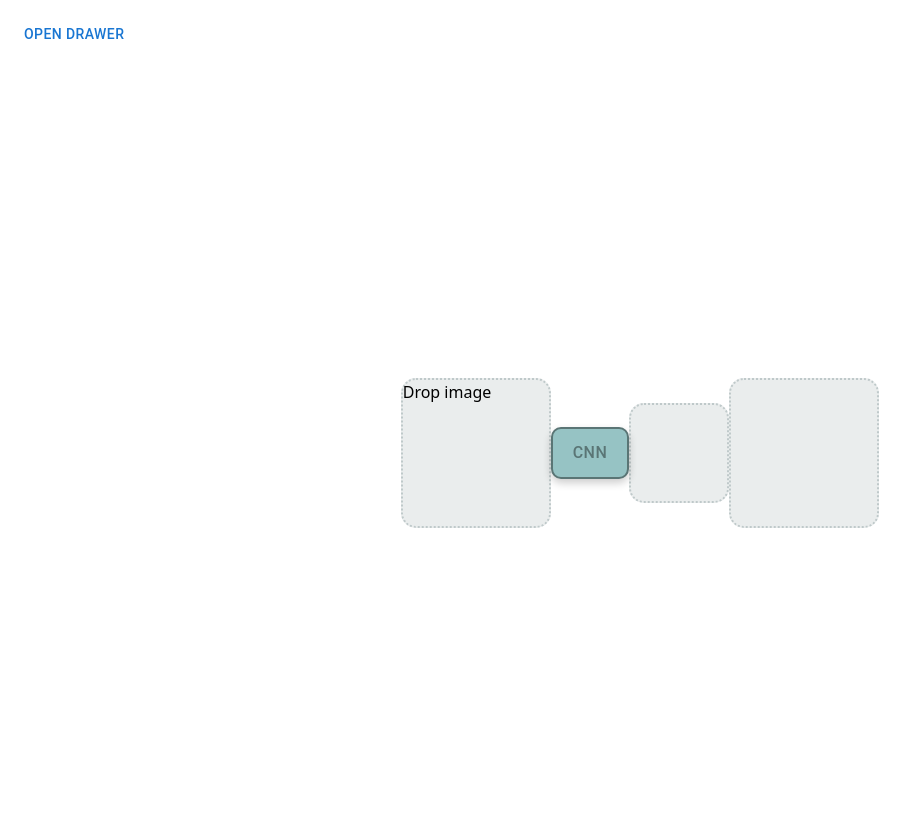
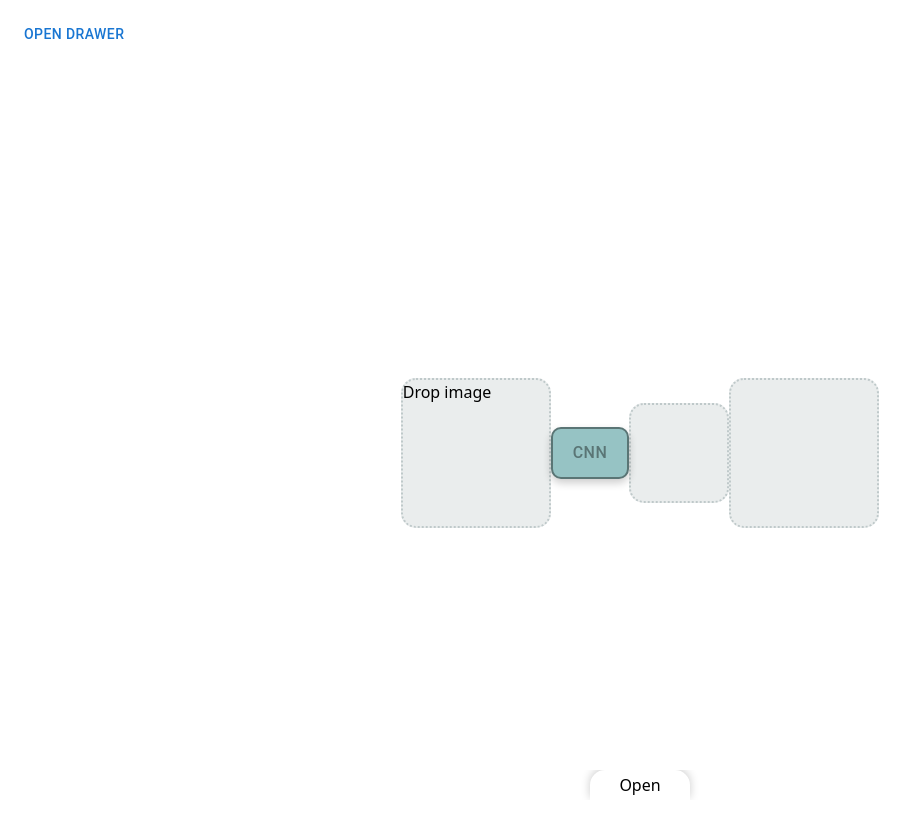
Before and after one commit to TheoVasile/ComputerVision, a Next.js app in the folder frontend/: page / in a window 1280 px wide. Shown: the top 836 px of the page, without its empty margins (0-918 px from the left). Built offline with nearby package versions, Linux system fonts and the light colour scheme.

Commit message:
bottom drawer implemented

```diff
--- a/frontend/app/page.jsx
+++ b/frontend/app/page.jsx
@@ -4,6 +4,7 @@ import Dropzone from './ui/Dropzone'
 import Sidebar from './ui/Sidebar'
 import Convolver from './ui/Convolver'
 import ImageCard from './ui/Imagecard'
+import BottomDrawer from './ui/BottomDrawer'
 import {useState} from 'react'
 
 const Page = () => {
@@ -24,6 +25,11 @@ const Page = () => {
       ) : (
         <p>hello</p>
       )}
+      <BottomDrawer>
+        <div>
+          content
+        </div>
+      </BottomDrawer>
     </div>
   )
 }
--- /dev/null
+++ b/frontend/app/ui/BottomDrawer.jsx
@@ -0,0 +1,51 @@
+import React, {useState} from 'react';
+
+
+const BottomDrawer = ({children, ...props}) => {
+    const [isOpen, setIsOpen] = useState(false);
+    const handleToggle = () => setIsOpen(!isOpen);
+
+    const peekHeight = 30;
+    const drawerHeight = 150;
+
+    const drawerStyle = {
+        position: 'fixed',
+        bottom: 0,
+        left: 0,
+        right: 0,
+        height: isOpen ? `calc(${drawerHeight}px + ${peekHeight}px)` : `${peekHeight}px`, // Adjust '50%' to whatever height you want when open
+        transition: 'height 0.3s',
+        overflow: 'hidden', // Prevent content from overflowing
+      };
+
+      const peekStyle = {
+        position: 'absolute',
+        top: 0,
+        left: '50%',
+        transform: 'translateX(-50%)',
+        width: '100px',
+        height: `${peekHeight}px`,
+        backgroundColor: 'white',
+        borderTopLeftRadius: '15px',
+        borderTopRightRadius: '15px',
+        display: 'flex',
+        alignItems: 'center',
+        justifyContent: 'center',
+        cursor: 'pointer',
+        boxShadow: '0px -2px 10px rgba(0, 0, 0, 0.2)',
+      };
+
+    return (
+        <div style={drawerStyle}>
+            <div style={peekStyle} onClick={handleToggle}>
+                {isOpen ? 'Close' : 'Open'}
+            </div>
+            <div style={{zIndex: 10, backgroundColor: 'white', height: '100%', position: 'relative', bottom: -peekHeight, padding: '1rem', display: isOpen ? 'block' : 'hidden'}}>
+                {children}
+            </div>
+        </div>
+    );
+
+}
+
+export default BottomDrawer;
--- a/frontend/app/ui/Dropzone.jsx
+++ b/frontend/app/ui/Dropzone.jsx
@@ -1,5 +1,4 @@
 "use client"
-import Image from 'next/image'
 import React, {useCallback, useState, useMemo} from 'react'
 import ImageCard from './Imagecard'
 import {useDropzone} from 'react-dropzone'
```
